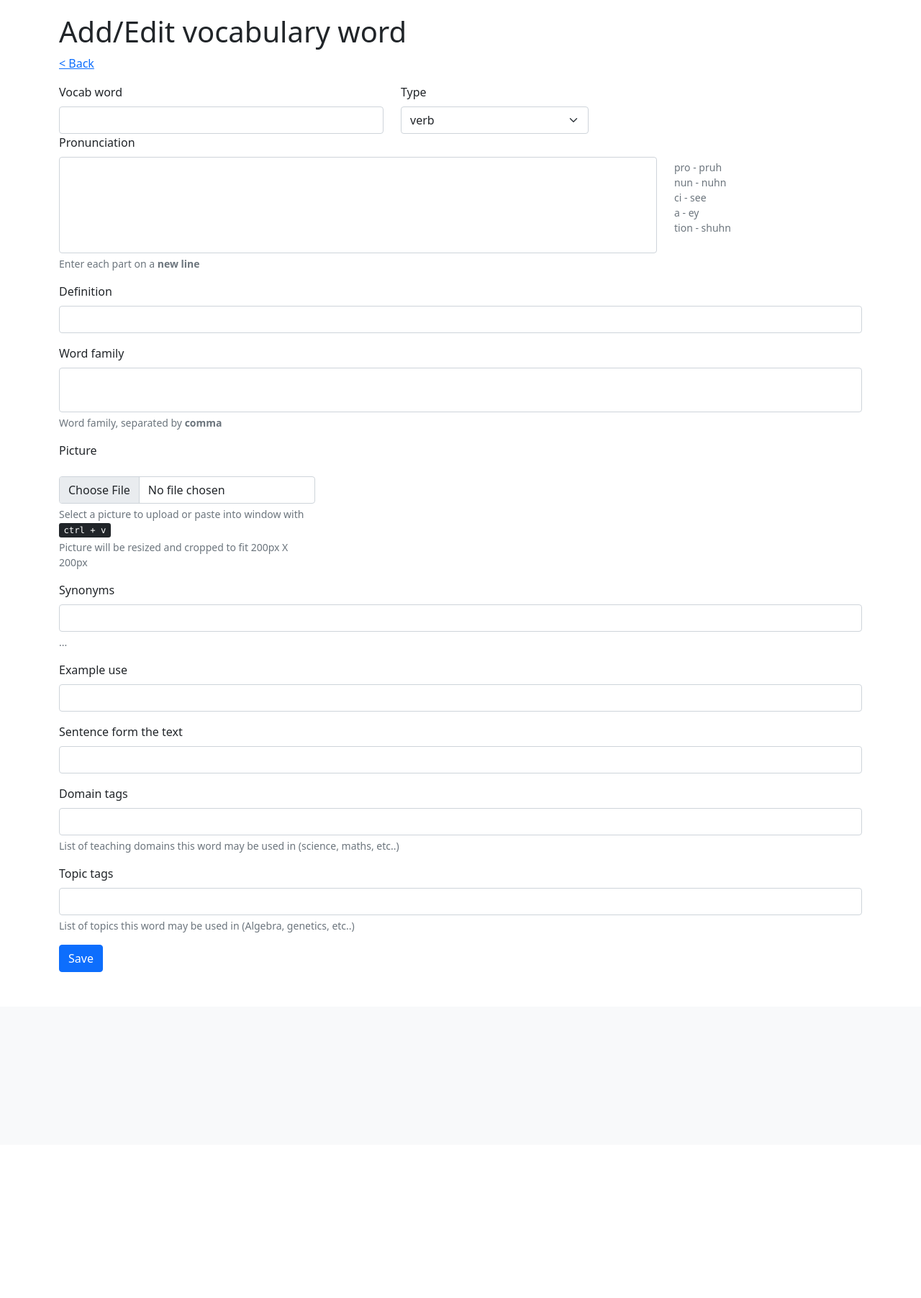
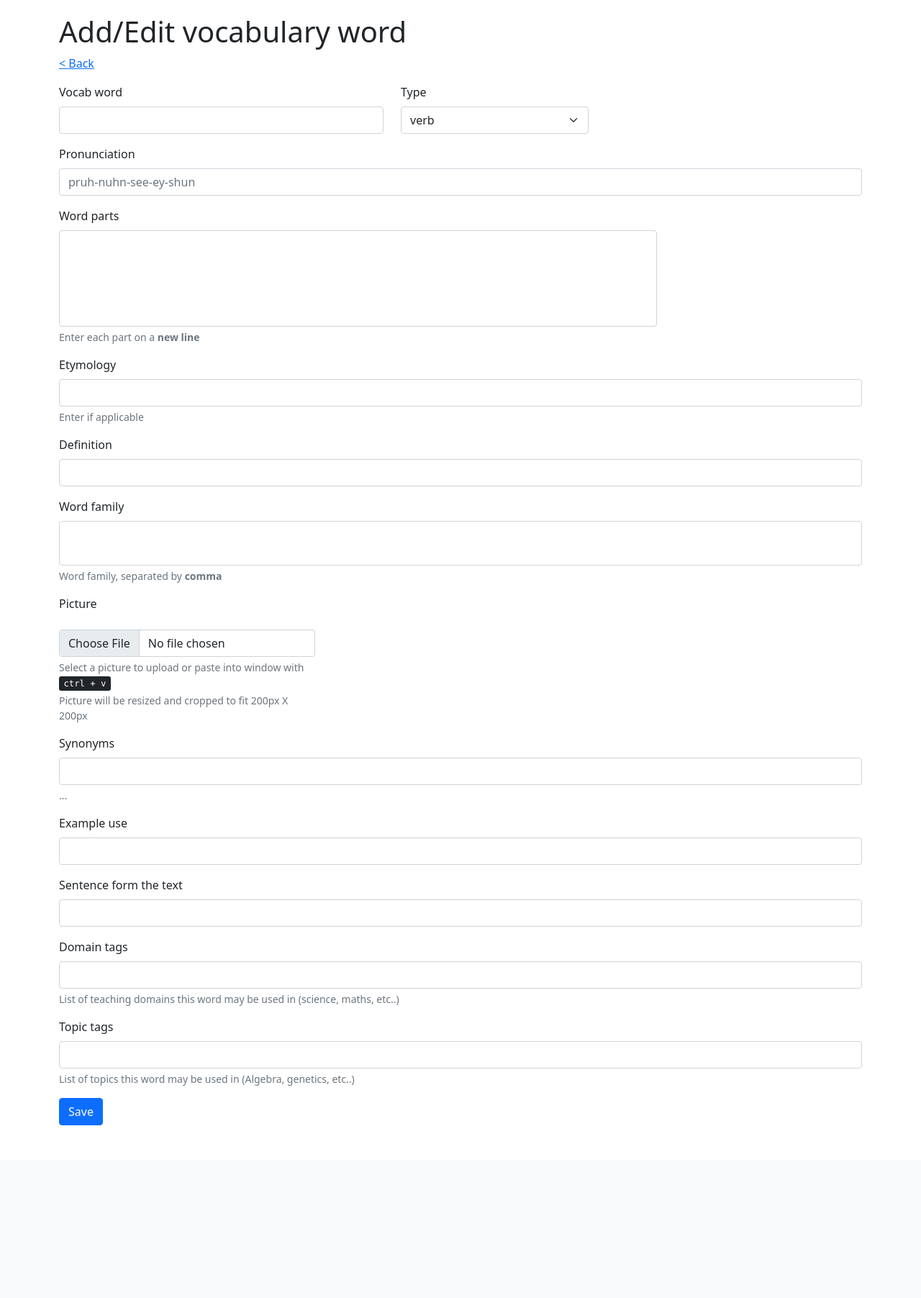
Before and after one commit to Cybot101/emc_literacy_frontloading_db, a Django app: page /frontloading/word/new in a window 1280 px wide. Shown: the part 56-1860 px from the top of the page at 72% size. Before the commit the page ends 1407 px from the top, so only its background shows below. Run offline with Django 3.2, Linux system fonts and the light colour scheme; data that the repository does not hold is empty.

Commit message:
Added word parts, etymology

```diff
--- a/frontloading/models.py
+++ b/frontloading/models.py
@@ -26,6 +26,8 @@ class Word(models.Model):
     name = models.CharField(max_length=100) # Vocab..
     type = models.CharField(max_length=100) # noun, verb, etc.
     pronunciation = models.CharField(max_length=200)
+    parts = models.CharField(max_length=200, default="")
+    etymology = models.CharField(max_length=200, default="")
     definition = models.CharField(max_length=300)
     word_family = models.CharField(max_length=200)
     image = models.ImageField(null=True, default=None)
--- a/frontloading/templates/frontloading/word_detail.html
+++ b/frontloading/templates/frontloading/word_detail.html
@@ -46,7 +46,7 @@ textarea {
 <form id="word-form" method="POST" enctype="multipart/form-data" class="">
     {% csrf_token %}
     <input type="hidden" name="id" value="{{ word.id }}" />
-    <div class="row g-4">
+    <div class="row mb-3 g-4">
         <div class="col-sm-5">
             <label for="nameInput" class="form-label">Vocab word</label>
             <input type="text" class="form-control" id="name" name="name" aria-describedby="nameInput" value="{{ word.name|capfirst }}">
@@ -61,15 +61,24 @@ textarea {
             </select>
         </div>
     </div>
+    <div class="mb-3">
+        <label for="pronunciation" class="form-label">Pronunciation</label>
+        <input type="text" class="form-control" id="pronunciation" name="pronunciation" aria-describedby="pronunciation" value="{{ word.pronunciation }}" placeholder="pruh-nuhn-see-ey-shun">
+    </div>
     <div class="mb-3 row">
-        <label for="pronunciation" class="form-label">Pronunciation</label>
+        <label for="parts" class="form-label">Word parts</label>
         <div class="col-sm-9">
-            <textarea class="form-control" id="pronunciation" name="pronunciation" aria-describedby="pronunciation" rows="5" maxlength="200" >{{ word.pronunciation }}</textarea>
-            <div id="pronunciationHelp" class="form-text">Enter each part on a <b>new line</b></div>
+            <textarea class="form-control" id="parts" name="parts" aria-describedby="parts" rows="5" maxlength="200" >{{ word.parts }}</textarea>
+            <div id="partsHelp" class="form-text">Enter each part on a <b>new line</b></div>
         </div>
-        <div class="col-sm-3">
-            <div id="pronunciationHelp" class="form-text">pro - pruh</br>nun - nuhn</br>ci - see</br>a - ey</br>tion - shuhn</div>
-        </div>
+        <!-- <div class="col-sm-3">
+            <div id="partsHelp" class="form-text">pro - pruh</br>nun - nuhn</br>ci - see</br>a - ey</br>tion - shuhn</div>
+        </div> -->
+    </div>
+    <div class="mb-3">
+        <label for="etymology" class="form-label">Etymology</label>
+        <input type="text" class="form-control" id="etymology" name="etymology" aria-describedby="etymology" value="{{ word.etymology }}">
+        <div id="partsHelp" class="form-text">Enter if applicable</div>
     </div>
     <div class="mb-3">
         <label for="definition" class="form-label">Definition</label>
@@ -134,7 +143,7 @@ textarea {
 <form id="word-form" method="POST" enctype="multipart/form-data" class="">
     {% csrf_token %}
     <input type="hidden" name="id"  />
-    <div class="row g-4">
+    <div class="row mb-3 g-4">
         <div class="col-sm-5">
             <label for="nameInput" class="form-label">Vocab word</label>
             <input type="text" class="form-control" id="name" name="name" aria-describedby="nameInput" value="{{ word.name|capfirst }}">
@@ -149,15 +158,24 @@ textarea {
             </select>
         </div>
     </div>
+    <div class="mb-3">
+        <label for="pronunciation" class="form-label">Pronunciation</label>
+        <input type="text" class="form-control" id="pronunciation" name="pronunciation" aria-describedby="pronunciation" value=""  placeholder="pruh-nuhn-see-ey-shun">
+    </div>
     <div class="mb-3 row">
-        <label for="pronunciation" class="form-label">Pronunciation</label>
+        <label for="parts" class="form-label">Word parts</label>
         <div class="col-sm-9">
-            <textarea class="form-control" id="pronunciation" name="pronunciation" aria-describedby="pronunciation" rows="5" maxlength="200" >{{ word.pronunciation }}</textarea>
-            <div id="pronunciationHelp" class="form-text">Enter each part on a <b>new line</b></div>
+            <textarea class="form-control" id="parts" name="parts" aria-describedby="parts" rows="5" maxlength="200" ></textarea>
+            <div id="partsHelp" class="form-text">Enter each part on a <b>new line</b></div>
         </div>
-        <div class="col-sm-3">
-            <div id="pronunciationHelp" class="form-text">pro - pruh</br>nun - nuhn</br>ci - see</br>a - ey</br>tion - shuhn</div>
-        </div>
+        <!-- <div class="col-sm-3">
+            <div id="partsHelp" class="form-text">pro - pruh</br>nun - nuhn</br>ci - see</br>a - ey</br>tion - shuhn</div>
+        </div> -->
+    </div>
+    <div class="mb-3">
+        <label for="etymology" class="form-label">Etymology</label>
+        <input type="text" class="form-control" id="etymology" name="etymology" aria-describedby="etymology" value="">
+        <div id="partsHelp" class="form-text">Enter if applicable</div>
     </div>
     <div class="mb-3">
         <label for="definition" class="form-label">Definition</label>
--- a/frontloading/views.py
+++ b/frontloading/views.py
@@ -229,6 +229,8 @@ def word_new(request):
         if request.POST.get('type') in wordTypes:
             word.type = request.POST.get('type')
         word.pronunciation = request.POST.get('pronunciation')
+        word.parts = request.POST.get('parts')
+        word.etymology = request.POST.get('etymology')
         word.definition = request.POST.get('definition')
         word.word_family = request.POST.get('family')
         word.synonyms = request.POST.get('synonyms')
@@ -288,6 +290,8 @@ def word(request, word_id = None):
             if request.POST.get('type') in wordTypes:
                 word.type = request.POST.get('type')
             word.pronunciation = request.POST.get('pronunciation')
+            word.parts = request.POST.get('parts')
+            word.etymology = request.POST.get('etymology')
             word.definition = request.POST.get('definition')
             word.word_family = request.POST.get('family')
             word.synonyms = request.POST.get('synonyms')
```
Also changed, not shown: frontloading/templates/frontloading/document_pdf.html (+26 -6 lines).
